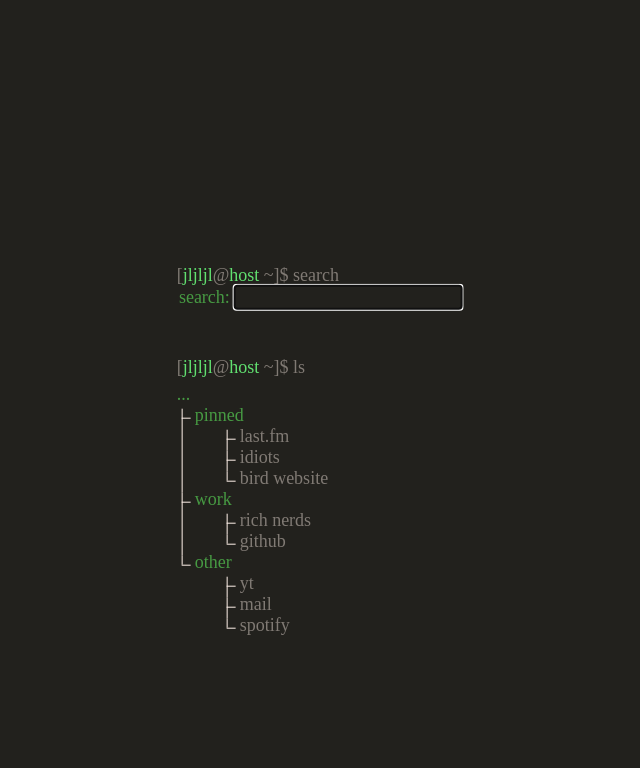
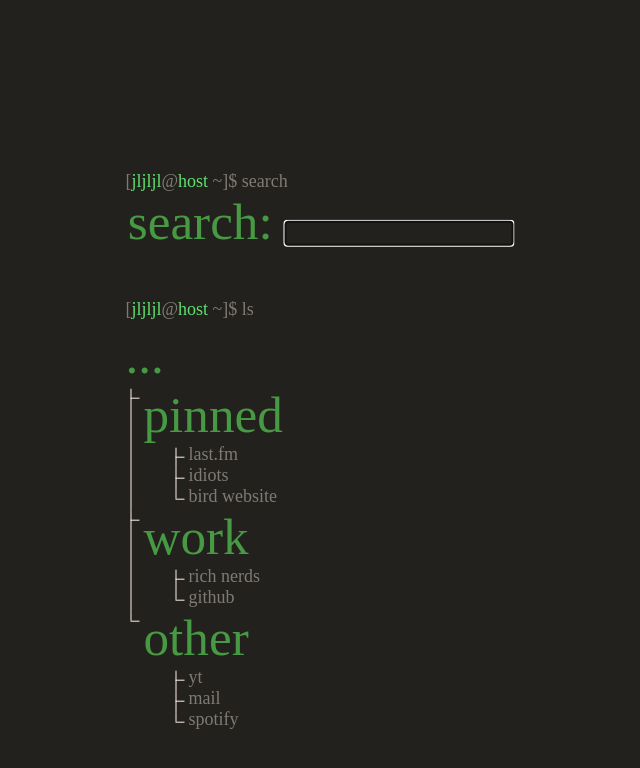
Before and after one commit to 7te/7te.github.io, a Jekyll site: the page built from newtab.html, in a window 1280 px wide. Shown: the top 768 px of the page, without its empty margins (257-897 px from the left). Built offline with Jekyll 4.4.1, drawn with Linux system fonts in a browser that asks for light colours; some web fonts are replaced.

Commit message:
add vw to newtab

```diff
--- a/_layouts/interesting.html
+++ b/_layouts/interesting.html
@@ -1,4 +1,4 @@
 ---
 layout: default
 ---
-<head><link rel="alternate" type="application/rss+xml" href="{{ site.url }}/layouts/feed.xml"></head>
+<head><link rel="alternate" type="application/rss+xml" href="{{ site.url }}/includes/feed.xml"></head>
--- a/newtab.html
+++ b/newtab.html
@@ -55,7 +55,7 @@ permalink: newtab
     h1 {
         display: inline;
         font-family: var(--font);
-        font-size: 1rem;
+        font-size: 4vw;
         font-weight: normal;
         color: var(--red);
     }
```
